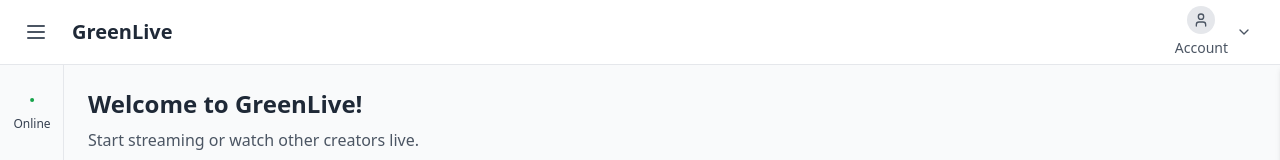
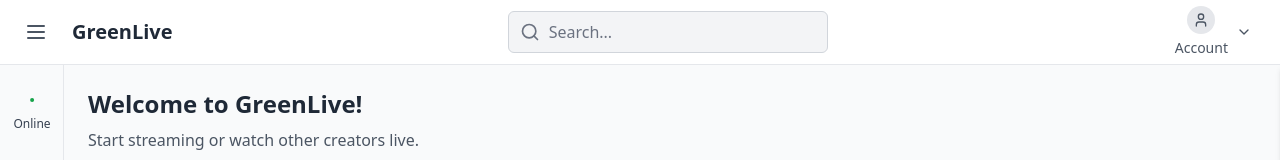
Before and after one commit to FELIX-IDALIA/greenFrontEnd, a React (Vite) app: page /home in a window 1280 px wide. Shown: the top 160 px of the page. Built offline with nearby package versions, Linux system fonts and the light colour scheme; sample sign-in values are in the browser's storage.

Commit message:
imported SearchBar element

```diff
--- a/src/pages/HomePage.jsx
+++ b/src/pages/HomePage.jsx
@@ -11,11 +11,15 @@ import MsgSidebar from "../components/home/MsgSidebar.jsx";
 import Main from "../components/home/Main.jsx";
 import ActionFooter from "../components/home/ActionFooter.jsx";
 import FloatingMsgBtn from "../components/home/FloatingMsgBtn.jsx";
+import SearchBar from "../components/home/SearchBar.jsx";
 
 const HomePage = () => {
 
     {/* Navigate */}
     const navigate = useNavigate();
+
+    {/* State to manage search */}
+    const [searchQuery, setSearchQuery] = useState("");
 
     {/* Example message count (Mock data)*/}
     const [newMessages, setNewMessages] = useState(5);
@@ -74,6 +78,11 @@ const HomePage = () => {
         setRedirect(true); // Set the redirect flag tp true
     };
 
+    // Function to handle search
+    const handleSearchChange = (e) => {
+        setSearchQuery(e.target.value);
+    };
+
 
 
     return (
@@ -85,6 +94,9 @@ const HomePage = () => {
                 <LeftSideTB
                     toggleSidebar={toggleSidebar}
                 />
+
+                {/* SearchBar */}
+                <SearchBar value={searchQuery} onChange={handleSearchChange} />
 
                 {/* Profile Dropdown */}
                 <AccountDropdown
```
